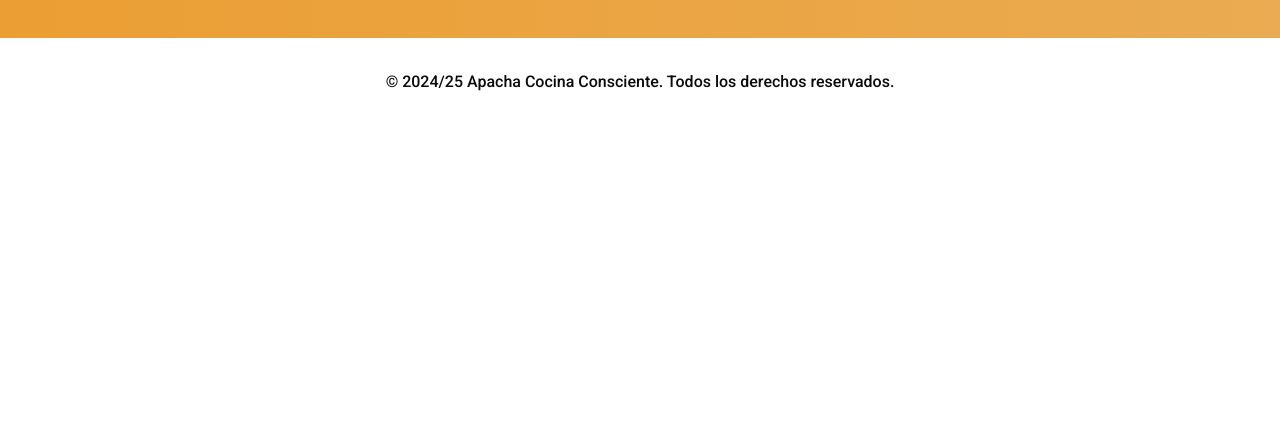
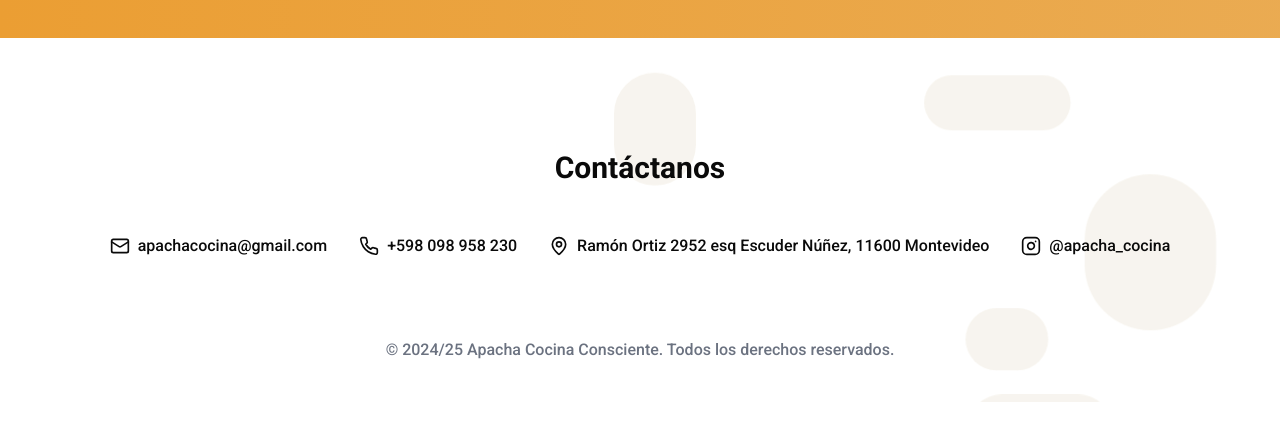
Before and after one commit to SF-Prog/apacha-store, a Next.js app: page /eventos in a window 1280 px wide. Shown: the part 1742-2173 px from the top of the page. Before the commit the page ends 1868 px from the top, so only its background shows below. Built offline with nearby package versions, Linux system fonts and the light colour scheme; no server answers; the database is empty.

Commit message:
Improve footer interactions on seconday pages

```diff
--- a/app/components/sections/contact-us/contact-us.tsx
+++ b/app/components/sections/contact-us/contact-us.tsx
@@ -10,7 +10,7 @@ const APACHA_COCINA_EMAIL = "apachacocina@gmail.com";
 
 export default function ContactUs() {
   return (
-    <footer id="contactanos" className=" py-20 relative overflow-hidden">
+    <footer id="contactanos" className="pt-20 pb-0 relative overflow-hidden">
       <motion.div
         className="absolute inset-0 z-0"
         initial={{ opacity: 0 }}
@@ -85,6 +85,10 @@ export default function ContactUs() {
             </Link>
           </motion.div>
         </div>
+      <div className="container mx-auto px-8 text-center mt-20 text-gray-500 pb-10">
+        <p>&copy; 2024/25 Apacha Cocina Consciente. Todos los derechos reservados.</p>
+      </div>
+
       </div>
     </footer>
   )
--- a/app/components/sections/footer/footer.tsx
+++ b/app/components/sections/footer/footer.tsx
@@ -1,11 +1,10 @@
 import React from 'react';
+import ContactUs from '@/sections/contact-us/contact-us';
 
 export default function footer() {
   return (
     <footer className="bg-brown-800 py-8">
-      <div className="container mx-auto px-8 text-center">
-        <p>&copy; 2024/25 Apacha Cocina Consciente. Todos los derechos reservados.</p>
-      </div>
+      <ContactUs />
    </footer>
   );
 };
```
